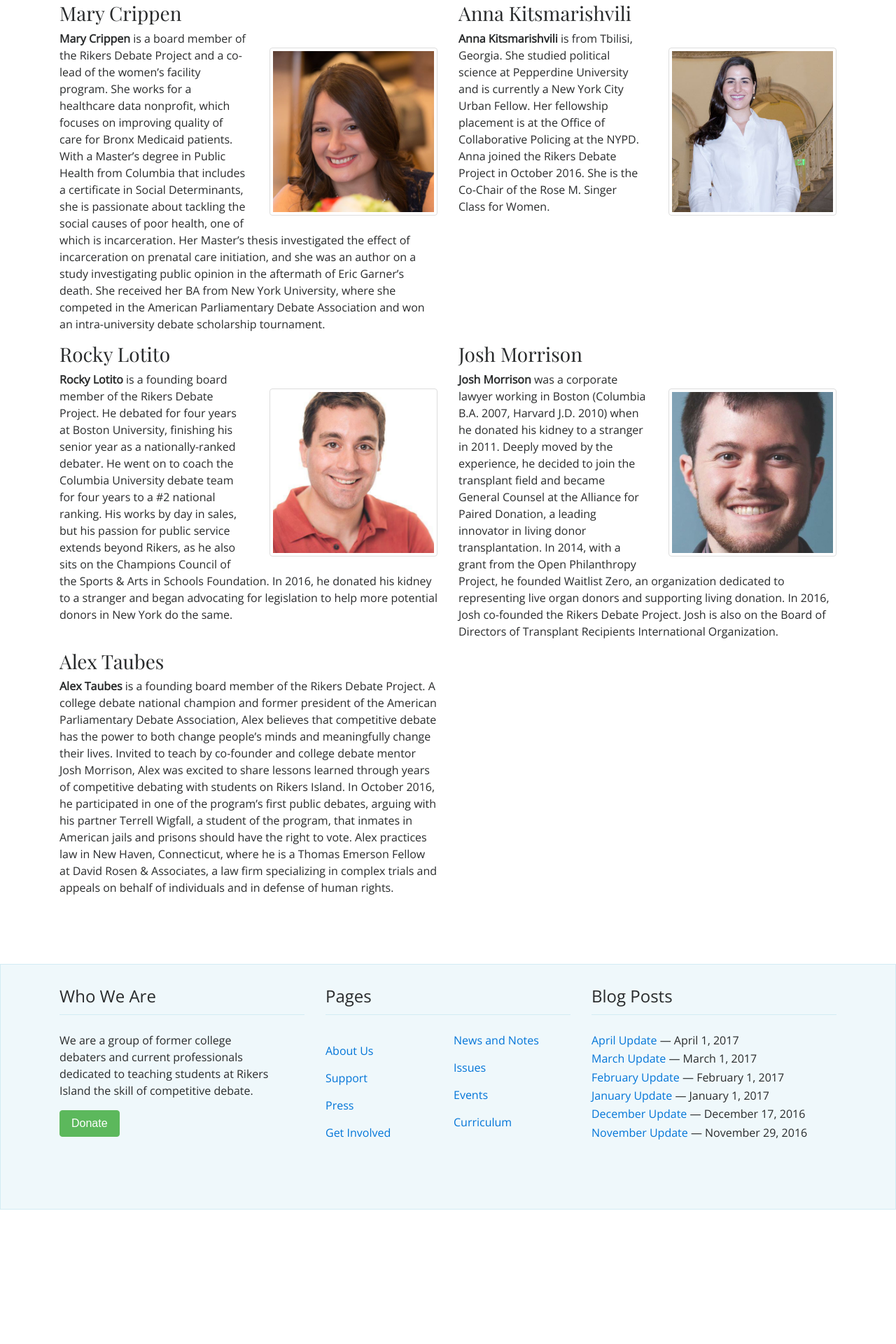
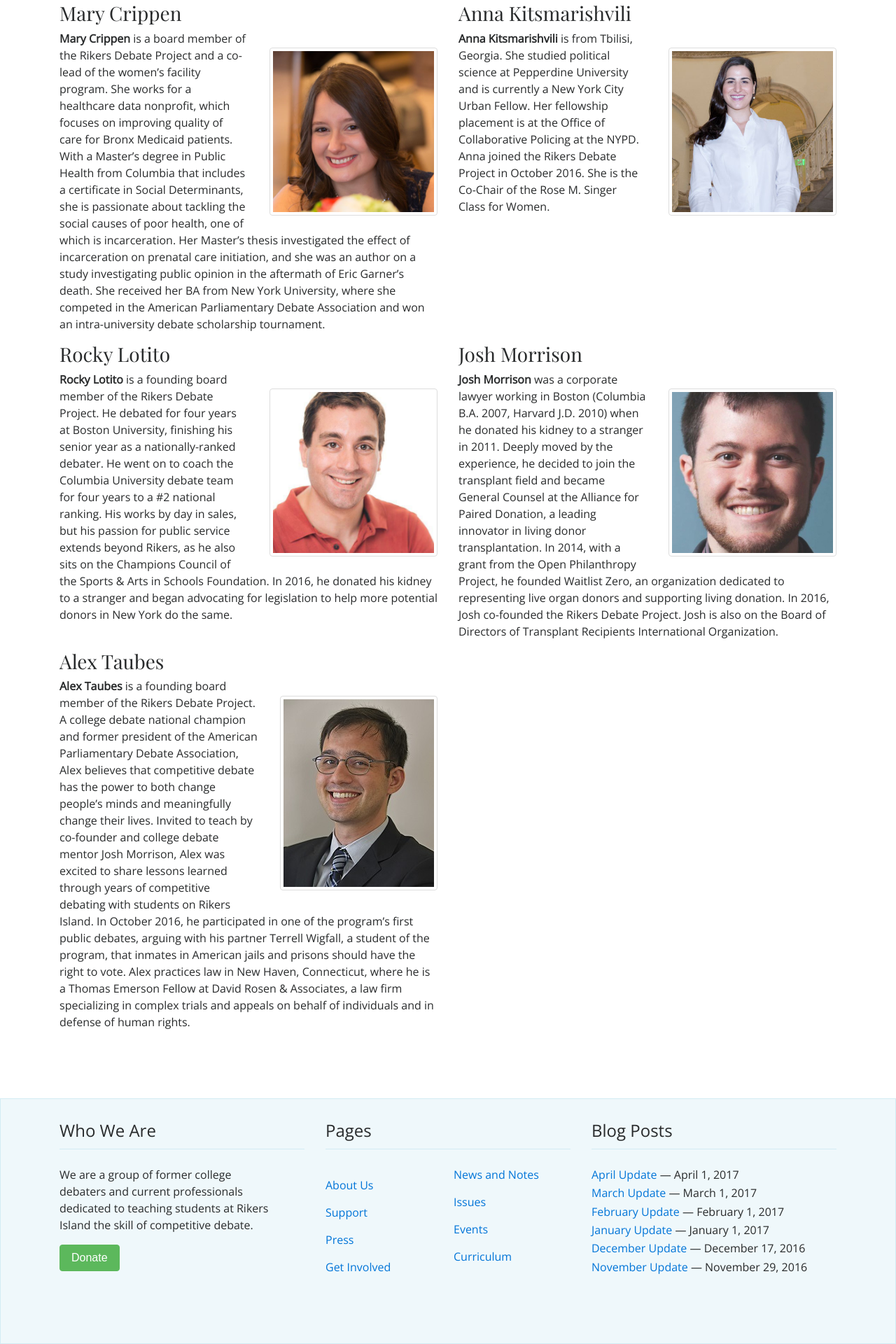
Before and after one commit to rikersdebateteam/rikers-debate-project, a Jekyll site: the page built from board.html, in a window 1280 px wide. Shown: the part 684-2604 px from the top of the page at 70% size. Built offline with Jekyll 4.4.1, drawn with Linux system fonts in a browser that asks for light colours; nearby versions of some CDN libraries; before the commit the page ends 2412 px from its top, so only the background shows below that.

Commit message:
Update board.html

```diff
--- a/board.html
+++ b/board.html
@@ -47,6 +47,7 @@ title: Board Members
 </div>
 
 <div class="col-sm-12 col-lg-6">
+   <img src="/images/people/Alex-Taubes.jpg" class="img-thumbnail float-right bio-photo" />
   <h3>Alex Taubes</h3>
   <p><strong>Alex Taubes</strong> is a founding board member of the Rikers Debate Project. A college debate national champion and former president of the American Parliamentary Debate Association, Alex believes that competitive debate has the power to both change people’s minds and meaningfully change their lives. Invited to teach by co-founder and college debate mentor Josh Morrison, Alex was excited to share lessons learned through years of competitive debating with students on Rikers Island. In October 2016, he participated in one of the program’s first public debates, arguing with his partner Terrell Wigfall, a student of the program, that inmates in American jails and prisons should have the right to vote.  Alex practices law in New Haven, Connecticut, where he is a Thomas Emerson Fellow at David Rosen & Associates, a law firm specializing in complex trials and appeals on behalf of individuals and in defense of human rights.</p>
 </div>
```
